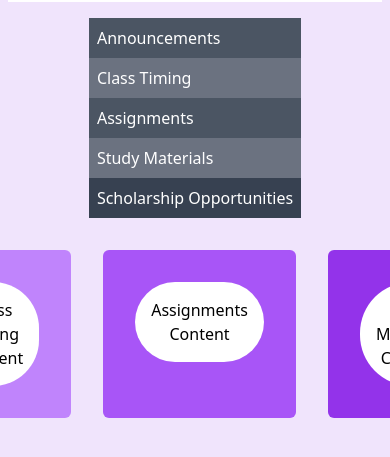
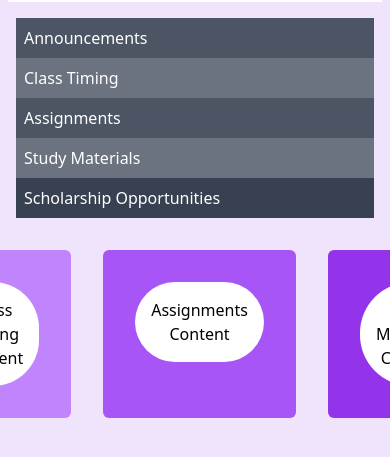
Before and after one commit to SamirKhan21860/LearnTogether, a Flask app: page / in a window 390 px wide. Shown: the part 102-559 px from the top of the page. Run offline with Flask 3, Linux system fonts and the light colour scheme; a user stored in the database is signed in; some libraries are stand-ins or nearby versions.

Commit message:
last changes to files

```diff
--- a/templates/index.html
+++ b/templates/index.html
@@ -26,8 +26,8 @@ Results
     </div> -->
 
     <!-- Table-like bar for multiple pages -->
-    <main class="flex flex-col items-center justify-center h-full">
-        <div class="navigationBar flex flex-col text-white m-4 md:flex-row">
+    <main class="flex flex-col h-full">
+        <div class="navigationBar flex justify-center flex-col text-white m-4 md:flex-row">
             <div class="navItem cursor-pointer" onclick="showPage('announcements')">
                 <div class="title p-2 bg-gray-600">Announcements</div>
                 <div class="description p-2 bg-purple-500 md:block hidden">Important updates</div>
```
